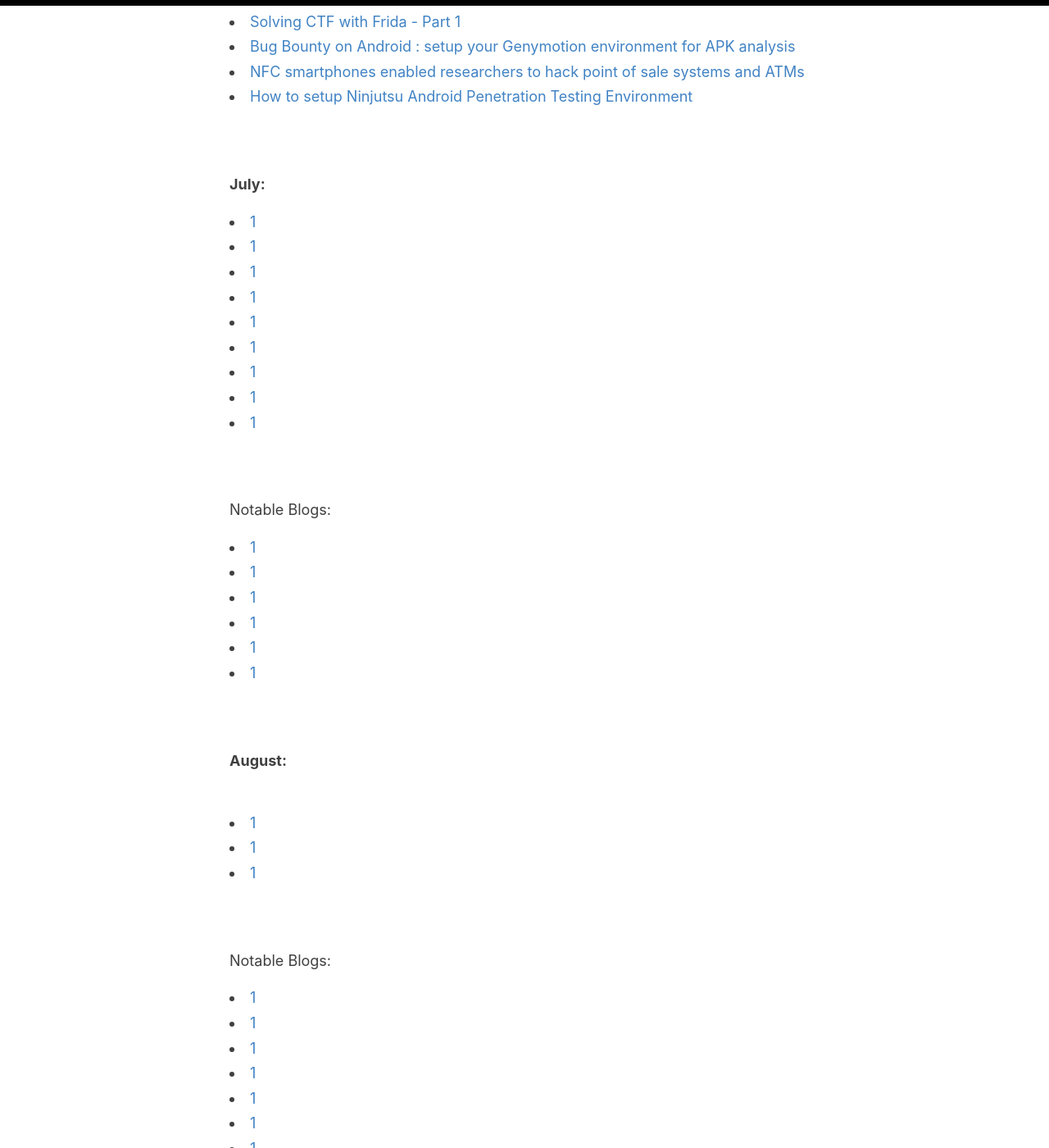
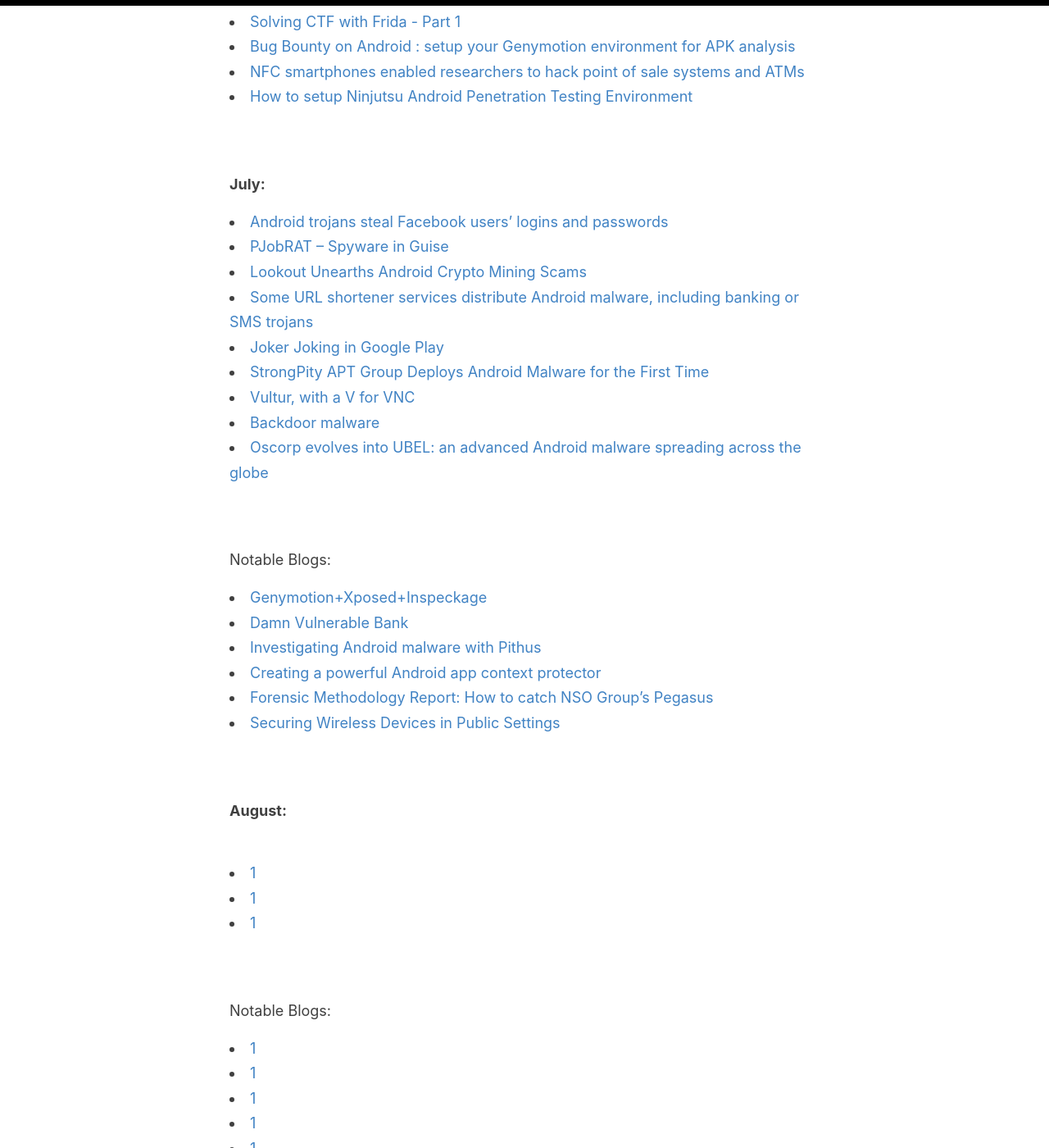
Before and after one commit to sk3ptre/sk3ptre.github.io, a Jekyll site: the page built from _posts/2021-01-18-Malware-Timeline-2021.md, in a window 1280 px wide and 1400 px high, scrolled down 3529 px. Shown: the whole window at 82% size. Built offline with Jekyll 4.4.1, drawn with Linux system fonts in a browser that asks for light colours.

Commit message:
Update 2021-01-18-Malware-Timeline-2021.md

```diff
--- a/_posts/2021-01-18-Malware-Timeline-2021.md
+++ b/_posts/2021-01-18-Malware-Timeline-2021.md
@@ -99,24 +99,25 @@
 <li><a href="https://ninjutsu-blog.github.io/2021/06/27/How-to-setup-Ninjutsu-Android-Penetration-Testing-Environment/">How to setup Ninjutsu Android Penetration Testing Environment</a></li>
 <br><br>
 **July:**
-<li><a href="https://news.drweb.com/show/?i=14244&lng=en&c=5">1</a></li>
-<li><a href="https://labs.k7computing.com/?p=22537">1</a></li>
-<li><a href="https://blog.lookout.com/lookout-unearths-android-crypto-mining-scams">1</a></li>
-<li><a href="https://www.welivesecurity.com/2021/07/20/url-shortener-services-android-malware-banking-sms-trojans/">1</a></li>
-<li><a href="https://www.zscaler.com/blogs/security-research/joker-joking-google-play">1</a></li>
-<li><a href="https://www.trendmicro.com/en_us/research/21/g/strongpity-apt-group-deploys-android-malware-for-the-first-time.html">1</a></li>
-<li><a href="https://threatfabric.com/blogs/vultur-v-for-vnc.html">1</a></li>
-<li><a href="https://github.com/cynychwr/android-malware/tree/main/samples/Backdoor/com.gmrdc.keep">1</a></li>
-<li><a href="https://www.cleafy.com/cleafy-labs/ubel-oscorp-evolution">1</a></li>
+<li><a href="https://news.drweb.com/show/?i=14244&lng=en&c=5">Android trojans steal Facebook users’ logins and passwords</a></li>
+<li><a href="https://labs.k7computing.com/?p=22537">PJobRAT – Spyware in Guise</a></li>
+<li><a href="https://blog.lookout.com/lookout-unearths-android-crypto-mining-scams">Lookout Unearths Android Crypto Mining Scams</a></li>
+<li><a href="https://www.welivesecurity.com/2021/07/20/url-shortener-services-android-malware-banking-sms-trojans/">Some URL shortener services distribute Android malware, including banking or SMS trojans</a></li>
+<li><a href="https://www.zscaler.com/blogs/security-research/joker-joking-google-play">Joker Joking in Google Play</a></li>
+<li><a href="https://www.trendmicro.com/en_us/research/21/g/strongpity-apt-group-deploys-android-malware-for-the-first-time.html">StrongPity APT Group Deploys Android Malware for the First Time</a></li>
+<li><a href="https://threatfabric.com/blogs/vultur-v-for-vnc.html">Vultur, with a V for VNC</a></li>
+<li><a href="https://github.com/cynychwr/android-malware/tree/main/samples/Backdoor/com.gmrdc.keep">Backdoor malware</a></li>
+<li><a href="https://www.cleafy.com/cleafy-labs/ubel-oscorp-evolution">Oscorp evolves into UBEL: an advanced Android malware spreading across the globe</a></li>
 <br><br>
 Notable Blogs:
 <br>
-<li><a href="https://secureitmania.medium.com/genymotion-xposed-inspeckage-89f0c8decba7">1</a></li>
-<li><a href="https://rewanthtammana.com/damn-vulnerable-bank/index.html">1</a></li>
-<li><a href="https://cryptax.medium.com/investigating-android-malware-with-pithus-17d2143cc528">1</a></li>
-<li><a href="https://docs.google.com/presentation/d/1BktWJ91ill5iI_-ENzh2Uq14BGIHxxpONzNYybYJIC4/edit#slide=id.p">1</a></li>
-<li><a href="https://www.amnesty.org/en/latest/research/2021/07/forensic-methodology-report-how-to-catch-nso-groups-pegasus/">1</a></li>
-<li><a href="https://media.defense.gov/2021/Jul/29/2002815141/-1/-1/0/CSI_SECURING_WIRELESS_DEVICES_IN_PUBLIC.PDF">1</a></li>
+<li><a href="https://secureitmania.medium.com/genymotion-xposed-inspeckage-89f0c8decba7">Genymotion+Xposed+Inspeckage</a></li>
+<li><a href="https://rewanthtammana.com/damn-vulnerable-bank/index.html">Damn Vulnerable Bank</a></li>
+<li><a href="https://cryptax.medium.com/investigating-android-malware-with-pithus-17d2143cc528">Investigating Android malware with Pithus</a></li>
+<li><a href="https://docs.google.com/presentation/d/1BktWJ91ill5iI_-ENzh2Uq14BGIHxxpONzNYybYJIC4/edit#slide=id.p">Creating a powerful Android app context protector
+</a></li>
+<li><a href="https://www.amnesty.org/en/latest/research/2021/07/forensic-methodology-report-how-to-catch-nso-groups-pegasus/">Forensic Methodology Report: How to catch NSO Group’s Pegasus</a></li>
+<li><a href="https://media.defense.gov/2021/Jul/29/2002815141/-1/-1/0/CSI_SECURING_WIRELESS_DEVICES_IN_PUBLIC.PDF">Securing Wireless Devices in Public Settings</a></li>
 <br><br>
 **August:**
 <br><br>
```
